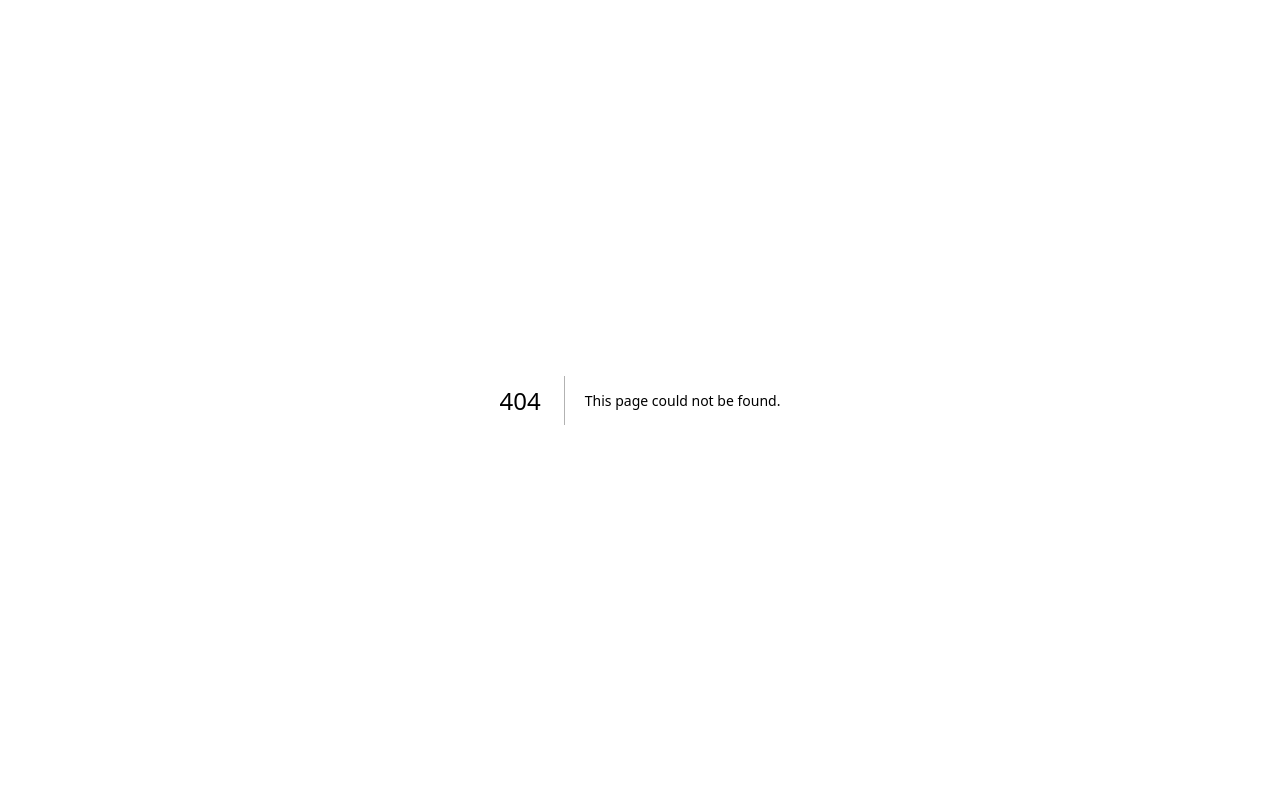
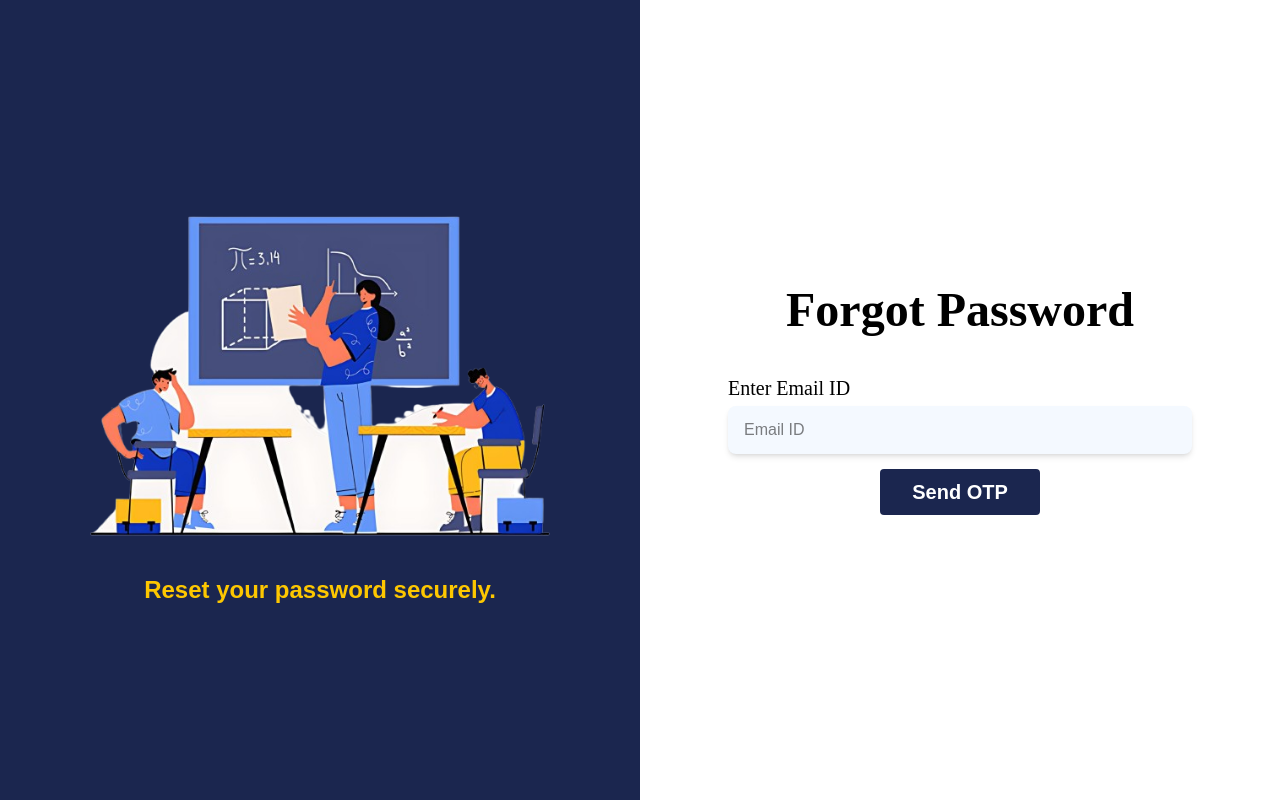
Before and after one commit to Code4Bharat1/admin-iti, a Next.js app: page /adminforgot in a window 1280 px wide. Before the commit this address had no page. Built offline with nearby package versions, Linux system fonts and the light colour scheme.

Commit message:
forgot password

```diff
--- a/src/app/aboutus/page.jsx
+++ b/src/app/aboutus/page.jsx
@@ -16,6 +16,7 @@ export default function page() {
 
 
 
+
     </div>
   )
 }
--- /dev/null
+++ b/src/app/adminforgot/page.jsx
@@ -0,0 +1,159 @@
+'use client';
+
+import Image from 'next/image';
+import React, { useState } from 'react';
+import axios from 'axios';
+import { useRouter } from 'next/navigation';
+
+export default function ForgotPassword() {
+  const router = useRouter();
+  const [step, setStep] = useState(1);
+  const [email, setEmail] = useState('');
+  const [otp, setOtp] = useState('');
+  const [newPassword, setNewPassword] = useState('');
+  const [confirmPassword, setConfirmPassword] = useState('');
+  const [error, setError] = useState('');
+  const [success, setSuccess] = useState('');
+
+  const handleSendOTP = async (e) => {
+    e.preventDefault();
+    setError('');
+    try {
+      await axios.post('http://localhost:5000/api/admin/auth/send-otp', { email });
+      setStep(2);
+    } catch (err) {
+      setError(err.response?.data?.message || 'Failed to send OTP');
+    }
+  };
+
+  const handleVerifyOTP = async (e) => {
+    e.preventDefault();
+    setError('');
+    try {
+      await axios.post('http://localhost:5000/api/admin/auth/verify-otp', { email, otp });
+      setStep(3);
+    } catch (err) {
+      setError(err.response?.data?.message || 'Invalid OTP');
+    }
+  };
+
+  const handleResetPassword = async (e) => {
+    e.preventDefault();
+    setError('');
+    if (newPassword !== confirmPassword) {
+      return setError("Passwords do not match");
+    }
+
+    try {
+      await axios.post('http://localhost:5000/api/admin/auth/reset-password', { email, otp, newPassword });
+      setSuccess('Password reset successfully!');
+      setTimeout(() => {
+        router.push('/adminlogin');
+      }, 2000);
+    } catch (err) {
+      setError(err.response?.data?.message || 'Failed to reset password');
+    }
+  };
+
+  const renderStepForm = () => {
+    switch (step) {
+      case 1:
+        return (
+          <form onSubmit={handleSendOTP} className="space-y-4">
+            <label className="block mb-1 text-xl font-[Times_New_Roman] text-black">Enter Email ID</label>
+            <input
+              type="email"
+              value={email}
+              onChange={(e) => setEmail(e.target.value)}
+              required
+              placeholder="Email ID"
+              className="w-full px-4 py-3 bg-[#F4F9FF] rounded-lg shadow-md text-black"
+            />
+            <button type="submit" className="w-full bg-transparent text-[#1B264F] py-2 rounded-md font-semibold">
+              <span className="bg-[#1B264F] text-white text-xl px-8 py-3 rounded">
+                Send OTP
+              </span>
+            </button>
+          </form>
+        );
+
+      case 2:
+        return (
+          <form onSubmit={handleVerifyOTP} className="space-y-4">
+            <label className="block mb-1 text-xl font-[Times_New_Roman] text-black">Enter OTP</label>
+            <input
+              type="text"
+              value={otp}
+              onChange={(e) => setOtp(e.target.value)}
+              required
+              placeholder="OTP"
+              className="w-full px-4 py-3 bg-[#F4F9FF] rounded-lg shadow-md text-black"
+            />
+            <button type="submit" className="w-full bg-transparent text-[#1B264F] py-2 rounded-md font-semibold">
+              <span className="bg-[#1B264F] text-white text-xl px-8 py-3 rounded">
+                Verify OTP
+              </span>
+            </button>
+          </form>
+        );
+
+      case 3:
+        return (
+          <form onSubmit={handleResetPassword} className="space-y-4">
+            <label className="block mb-1 text-xl font-[Times_New_Roman] text-black">New Password</label>
+            <input
+              type="password"
+              value={newPassword}
+              onChange={(e) => setNewPassword(e.target.value)}
+              required
+              className="w-full px-4 py-3 bg-[#F4F9FF] rounded-lg shadow-md text-black"
+            />
+
+            <label className="block mb-1 text-xl font-[Times_New_Roman] text-black">Confirm Password</label>
+            <input
+              type="password"
+              value={confirmPassword}
+              onChange={(e) => setConfirmPassword(e.target.value)}
+              required
+              className="w-full px-4 py-3 bg-[#F4F9FF] rounded-lg shadow-md text-black"
+            />
+
+            <button type="submit" className="w-full bg-transparent text-[#1B264F] py-2 rounded-md font-semibold">
+              <span className="bg-[#1B264F] text-white text-xl px-8 py-3 rounded">
+                Reset Password
+              </span>
+            </button>
+          </form>
+        );
+
+      default:
+        return null;
+    }
+  };
+
+  return (
+    <div className="flex min-h-screen">
+      {/* Left Side */}
+      <div className="w-1/2 bg-[#1B264F] text-white flex flex-col items-center justify-center p-8">
+        <Image src="/login.png" alt="Classroom" width={500} height={500} className="mb-6" />
+        <p className="text-yellow-400 text-2xl font-semibold text-center">
+          Reset your password securely.
+        </p>
+      </div>
+
+      {/* Right Side */}
+      <div className="w-1/2 bg-white flex items-center justify-center">
+        <div className="w-full max-w-lg px-6">
+          <h2 className="text-5xl font-bold mb-10 font-[Times_New_Roman] text-black text-center">
+            Forgot Password
+          </h2>
+
+          {error && <p className="text-red-600 text-center">{error}</p>}
+          {success && <p className="text-green-600 text-center">{success}</p>}
+
+          {renderStepForm()}
+        </div>
+      </div>
+    </div>
+  );
+}
--- a/src/components/home/register.jsx
+++ b/src/components/home/register.jsx
@@ -144,7 +144,7 @@ export default function Register() {
   placeholder="Your name"
   required
   disabled={isSubmitting}
-              className="w-full px-4 py-2 border border-gray-300 rounded-lg shadow focus:outline-none focus:ring-2 focus:ring-blue-400 disabled:bg-gray-100 disabled:cursor-not-allowed"
+  className="w-full px-4 py-2 border border-gray-300 rounded-lg shadow focus:outline-none focus:ring-2 focus:ring-blue-400 disabled:bg-gray-100 disabled:cursor-not-allowed placeholder:text-black"
 />
 
 {/* Phone */}
@@ -154,7 +154,7 @@ export default function Register() {
   placeholder="Phone Number"
   required
   disabled={isSubmitting}
-              className="w-full px-4 py-2 border border-gray-300 rounded-lg shadow focus:outline-none focus:ring-2 focus:ring-blue-400 disabled:bg-gray-100 disabled:cursor-not-allowed"
+  className="w-full px-4 py-2 border border-gray-300 rounded-lg shadow focus:outline-none focus:ring-2 focus:ring-blue-400 disabled:bg-gray-100 disabled:cursor-not-allowed placeholder:text-black"
 />
 
 {/* Course */}
@@ -162,7 +162,7 @@ export default function Register() {
   name="course"
   required
   disabled={isSubmitting}
-              className="w-full px-4 py-3 border border-gray-300 rounded-lg shadow focus:outline-none focus:ring-2 focus:ring-blue-400 disabled:bg-gray-100 disabled:cursor-not-allowed"
+  className="w-full px-4 py-3 border border-gray-300 rounded-lg shadow focus:outline-none focus:ring-2 focus:ring-blue-400 disabled:bg-gray-100 disabled:cursor-not-allowed text-black"
 >
   <option value="">Select Course</option>
   <option value="Draughtsman Civil">Draughtsman Civil</option>
@@ -174,6 +174,7 @@ export default function Register() {
   <option value="Marine Electrician">Marine Electrician</option>
   <option value="Marine Welder">Marine Welder</option>
 </select>
+
 
             {/* Hidden field to customize email format */}
             <input
--- a/src/components/login/login.jsx
+++ b/src/components/login/login.jsx
@@ -29,6 +29,10 @@ export default function Login() {
       setError(err.response?.data?.message || 'Login failed');
     }
   };
+
+  const handleForgotPassword=async()=>{
+    router.push('/adminforgot');
+  }
 
   return (
     <div className="flex min-h-screen">
@@ -85,9 +89,9 @@ export default function Login() {
             {error && <p className="text-red-600 text-center">{error}</p>}
 
             <div className="text-right text-xl font-[Times_New_Roman] text-gray-900">
-              <a href="#" className="hover:underline">
+              <span onClick={handleForgotPassword} className="hover:underline">
                 Forgot Password?
-              </a>
+              </span>
             </div>
 
             <button
```
Lines whose indentation alone changed are shown as unchanged.
